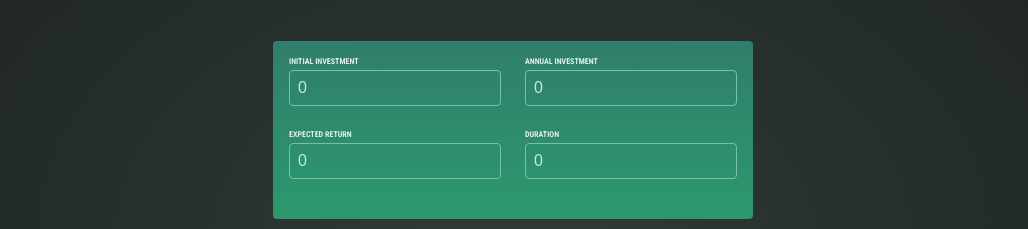
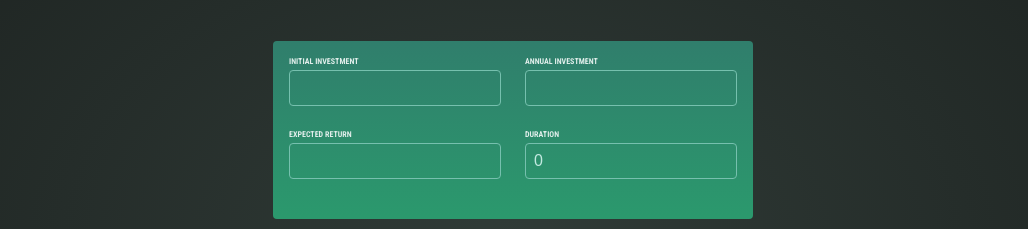
Before and after one commit to roxanap33/InvestmentCalculatorApp, a React (Vite) app in the folder 01-starting-project/: page / in a window 1280 px wide. Shown: the part 185-414 px from the top of the page, without its empty margins (127-1155 px from the left). Built offline with nearby package versions, Linux system fonts and the light colour scheme.

Commit message:
96: Derive user input values of UserInputForm from App

```diff
--- a/01-starting-project/src/App.jsx
+++ b/01-starting-project/src/App.jsx
@@ -1,11 +1,34 @@
+import { useState } from "react";
+
 import Header from "./components/Header";
 import UserInputForm from "./components/UserInputForm";
 
+const INITIAL_INPUT_VALUES = {
+  initialInvestment: 0,
+  annualInvestment: 3,
+  expectedReturn: 8,
+  duration: 0,
+};
+
 function App() {
+  const [inputValue, setInputValue] = useState(INITIAL_INPUT_VALUES);
+
+  function handleInputValueChange(inputName, newValue) {
+    setInputValue((prevValues) => {
+      return {
+        ...prevValues,
+        [inputName]: newValue,
+      };
+    });
+  }
+
   return (
     <main>
       <Header />
-      <UserInputForm />
+      <UserInputForm
+        handleInputValueChange={handleInputValueChange}
+        data={INITIAL_INPUT_VALUES}
+      />
     </main>
   );
 }
--- a/01-starting-project/src/components/Input.jsx
+++ b/01-starting-project/src/components/Input.jsx
@@ -1,10 +1,16 @@
 import { useState } from "react";
 
-export default function Input({ labelText }) {
-  const [inputValue, setInputValue] = useState(0);
+export default function Input({
+  labelText,
+  onInputValueChange,
+  inputName,
+  inputVal,
+}) {
+  const [inputValue, setInputValue] = useState(inputVal);
 
   function handleValueChange(event) {
     setInputValue(event.target.value);
+    onInputValueChange(inputName, event.target.value);
   }
 
   return (
--- a/01-starting-project/src/components/UserInputForm.jsx
+++ b/01-starting-project/src/components/UserInputForm.jsx
@@ -1,15 +1,35 @@
 import Input from "./Input";
 
-export default function UserInput() {
+export default function UserInput({ handleInputValueChange, data }) {
   return (
     <section id="user-input">
       <div className="input-group">
-        <Input labelText="initial investment" />
-        <Input labelText="annual investment" />
+        <Input
+          labelText="initial investment"
+          inputName={Object.keys(data)[0]}
+          inputVal={data.initial}
+          onInputValueChange={handleInputValueChange}
+        />
+        <Input
+          labelText="annual investment"
+          inputName={Object.keys(data)[1]}
+          inputVal={data.annual}
+          onInputValueChange={handleInputValueChange}
+        />
       </div>
       <div className="input-group">
-        <Input labelText="expected return" />
-        <Input labelText="duration" />
+        <Input
+          labelText="expected return"
+          inputName={Object.keys(data)[2]}
+          inputVal={data.expected}
+          onInputValueChange={handleInputValueChange}
+        />
+        <Input
+          labelText="duration"
+          inputName={Object.keys(data)[3]}
+          inputVal={data.duration}
+          onInputValueChange={handleInputValueChange}
+        />
       </div>
     </section>
   );
```
